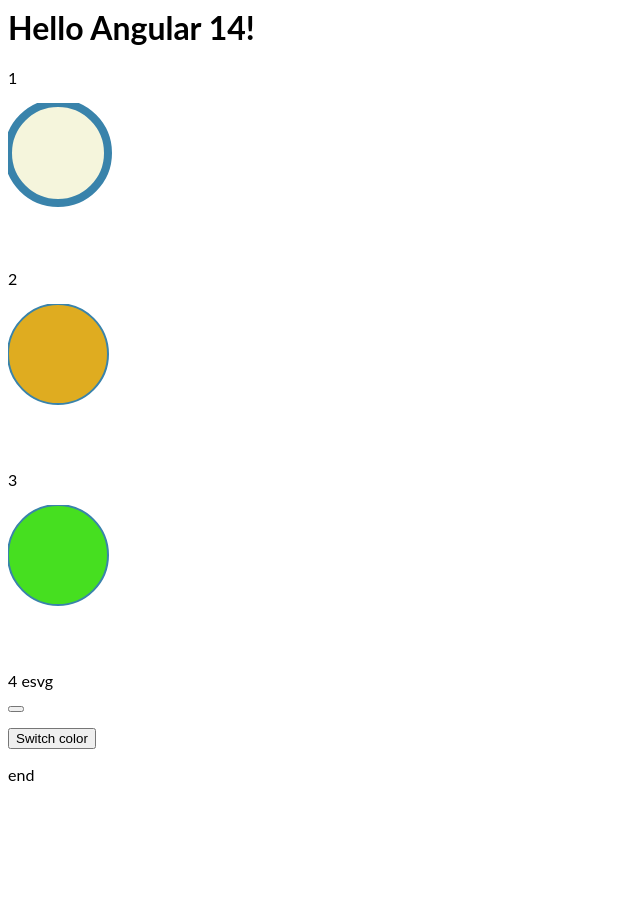
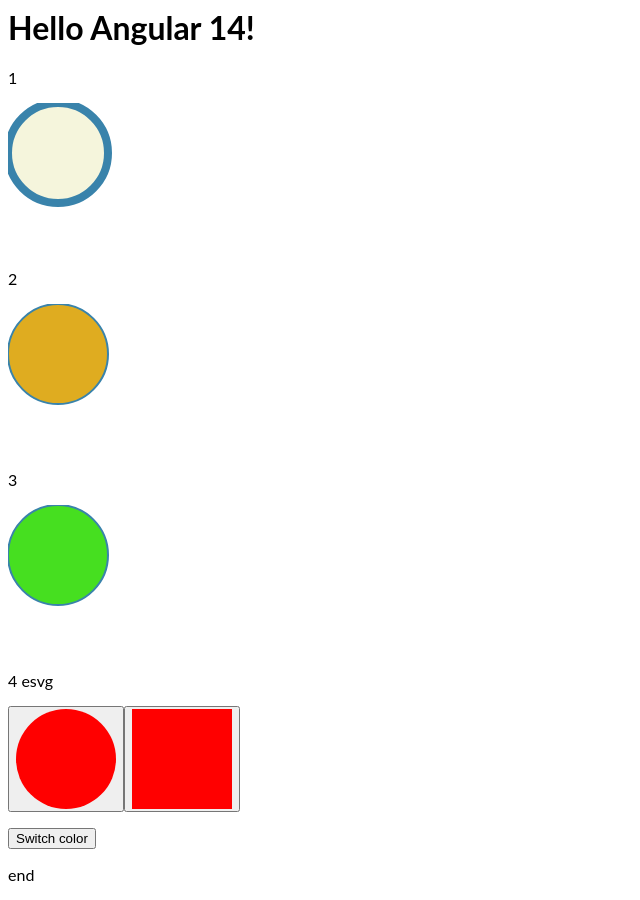
Before and after one commit to bdorninger/angular-svg, an Angular app: page / in a window 1280 px wide. Shown: the whole page, without its empty margins (0-640 px from the left). Before the commit the page ends 800 px from the top, so only its background shows below. Built offline with nearby package versions, Linux system fonts and the light colour scheme.

Commit message:
4 files modified

```diff
--- a/src/app/app.component.html
+++ b/src/app/app.component.html
@@ -16,9 +16,12 @@
     <circle id="circle3" />
   </svg>
   <p>4 esvg</p>
-  <button id="svgbt">
-    <esvg [stroke]="currentColor"></esvg>
+  <button class="svgbt">
+    <esvg [key]="'circle'" [fill]="currentFillColor" [stroke]="currentStrokeColor"></esvg>
   </button>
+  <button class="svgbt">
+     <esvg [key]="'rect'" [fill]="currentFillColor" [stroke]="currentStrokeColor"></esvg>
+</button>
   <p></p>
   <button (click)="switchColor()">Switch color</button>
 </div>
--- a/src/app/app.component.ts
+++ b/src/app/app.component.ts
@@ -15,13 +15,16 @@ export class AppComponent {
   strokeStyle = 'fill:#d2a3ff;stroke:#3983ac';
   cstyle = 'cx:50;cy:50;r:50;fill:#dfac20;stroke:#3983ab;stroke-width:2';
 
-  public currentColor = '#000000';
+  public currentStrokeColor = '#000000';
+  public currentFillColor = '#ffffff';
 
   public switchColor() {
     this.ind++;
     if (this.ind >= this.strokeColors.length) {
       this.ind = 0;
     }
-    this.currentColor = this.strokeColors[this.ind];
+    this.currentStrokeColor = this.strokeColors[this.ind];
+    this.currentFillColor =
+      this.strokeColors[(this.ind + 1) % this.strokeColors.length];
   }
 }
--- a/src/app/esvg/esvg.component.html
+++ b/src/app/esvg/esvg.component.html
@@ -1,4 +1,5 @@
 <!-- nothing here-->
 <!-- <div [innerHtml]="svgContent()"></div> -->
 <!-- <ng-content></ng-content> -->
-<ng-template>{{ svgContent() }}</ng-template>
+<!-- <ng-template></ng-template> -->
+<div [innerHtml]="svgContent()"></div>
--- a/src/app/esvg/esvg.component.ts
+++ b/src/app/esvg/esvg.component.ts
@@ -1,5 +1,17 @@
 import { Component, Input, OnInit } from '@angular/core';
 import { DomSanitizer, SafeHtml } from '@angular/platform-browser';
+
+const symbols: { [key: string]: string } = {
+  circle: `<svg width="100" height="100">
+  <circle
+    style="%STYLE%"
+    cx="50"
+    cy="50"
+    r="50"
+  />
+</svg>`,
+  rect: `<svg width="100" height="100"><rect style="%STYLE" x="0" y="0" width="100" height="100"/></svg>`,
+};
 
 @Component({
   selector: 'esvg',
@@ -10,23 +22,24 @@ export class ESVGComponent implements OnInit {
   constructor(private readonly sanitizer: DomSanitizer) {}
 
   @Input()
+  public key: string;
+
+  @Input()
   public stroke?: string; // = '#ff83ac';
+
+  @Input()
+  public fill?: string;
 
   ngOnInit() {}
 
   svgContent(): SafeHtml {
-    return this.sanitizer.bypassSecurityTrustHtml(`<svg width="100" height="100">
-    <circle id='esvgcircle'
-      style="stroke:${this.stroke ? this.stroke : '#3983ac'}"
-      id="circle1"
-      cx="50"
-      cy="50"
-      r="50"
-    />
-  </svg>`);
-  }
-  // stroke-width="5"
-  elems(): string {
-    return `<p>foo</p>`;
+    const str = symbols[this.key] ?? symbols['circle'];
+    str.replace(
+      '%STYLE',
+      `fill: ${this.fill ? this.fill : '#ff0000'};stroke:${
+        this.stroke ? this.stroke : '#3983ac'
+      }`
+    );
+    return this.sanitizer.bypassSecurityTrustHtml(str);
   }
 }
```
